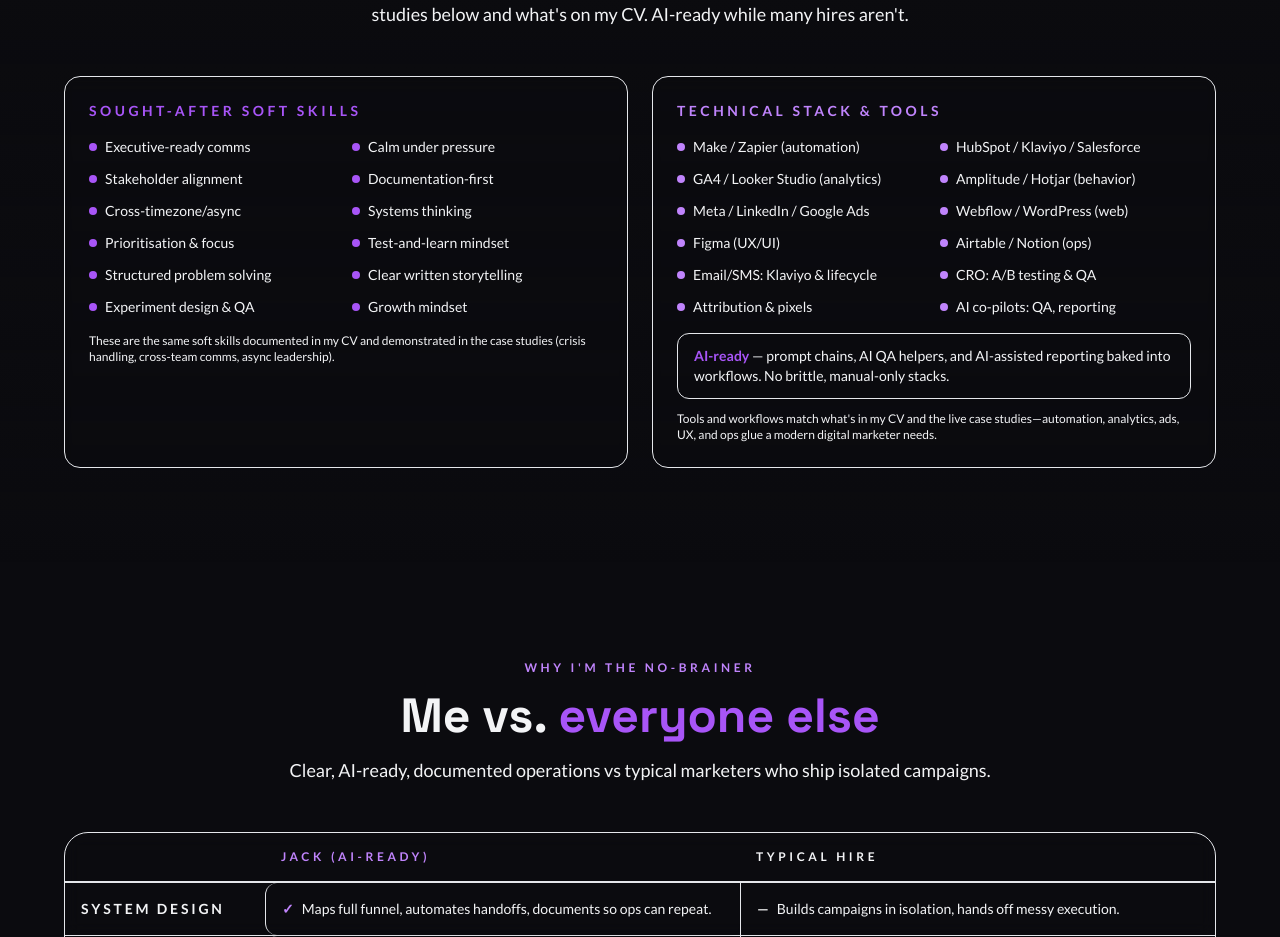
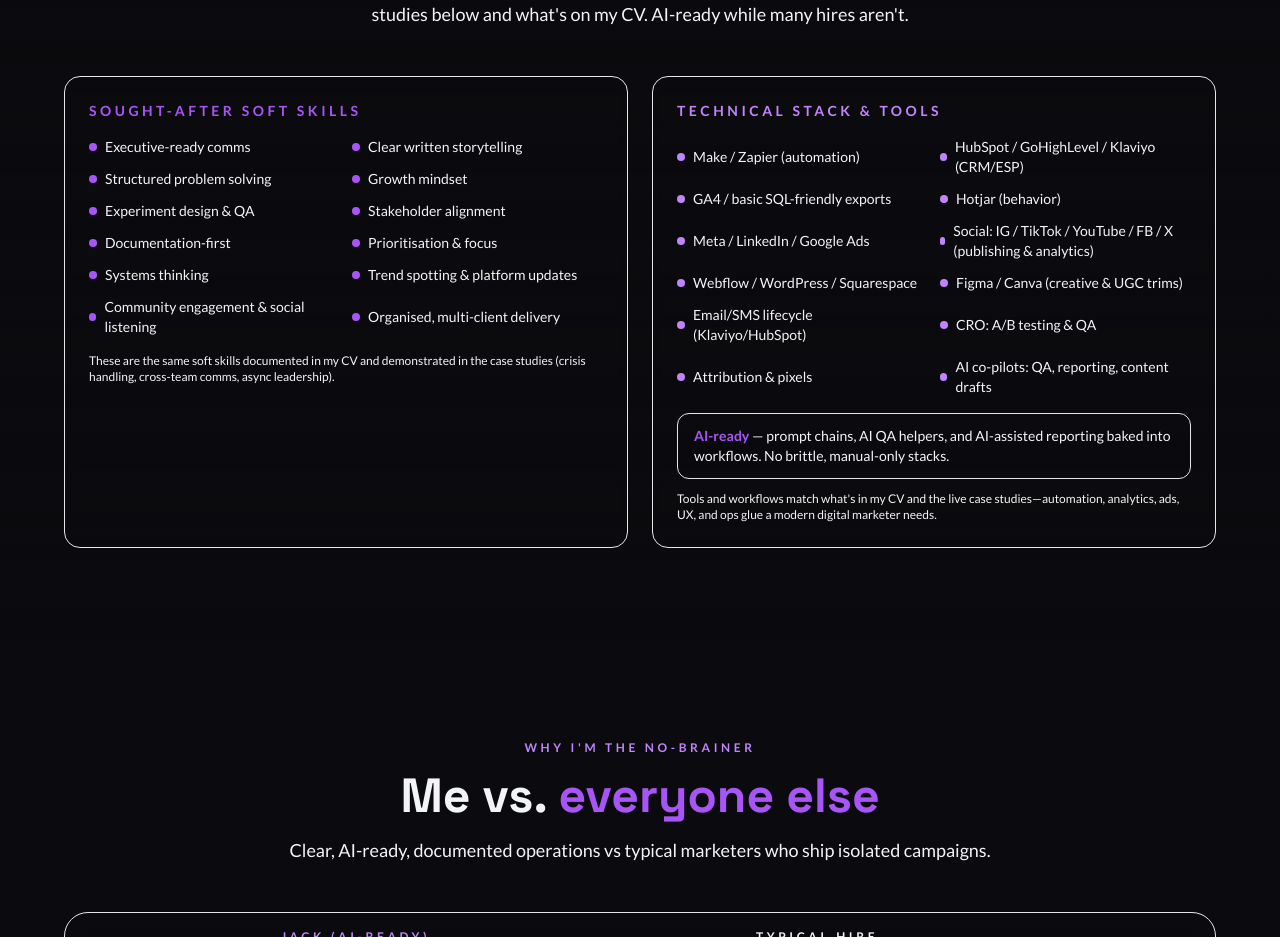
Before and after one commit to Dezzi94/portfolio-site, a Next.js app: page / in a window 1280 px wide. Shown: the part 4020-4957 px from the top of the page. Built offline with nearby package versions, Linux system fonts and the light colour scheme.

Commit message:
Align skills with actual stack and recruiter asks

```diff
--- a/src/components/HomePageClient.tsx
+++ b/src/components/HomePageClient.tsx
@@ -548,17 +548,17 @@
                 <div className="grid grid-cols-2 gap-3 text-sm text-foreground/80">
                   {[
                     'Executive-ready comms',
-                    'Calm under pressure',
+                    'Clear written storytelling',
+                    'Structured problem solving',
+                    'Growth mindset',
+                    'Experiment design & QA',
                     'Stakeholder alignment',
                     'Documentation-first',
-                    'Cross-timezone/async',
+                    'Prioritisation & focus',
                     'Systems thinking',
-                    'Prioritisation & focus',
-                    'Test-and-learn mindset',
-                    'Structured problem solving',
-                    'Clear written storytelling',
-                    'Experiment design & QA',
-                    'Growth mindset'
+                    'Trend spotting & platform updates',
+                    'Community engagement & social listening',
+                    'Organised, multi-client delivery'
                   ].map((skill) => (
                     <div key={skill} className="flex items-center gap-2">
                       <span className="h-2 w-2 rounded-full bg-brand-secondary"></span>
@@ -576,17 +576,17 @@
                 <div className="grid grid-cols-2 gap-3 text-sm text-foreground/80">
                   {[
                     'Make / Zapier (automation)',
-                    'HubSpot / Klaviyo / Salesforce',
-                    'GA4 / Looker Studio (analytics)',
-                    'Amplitude / Hotjar (behavior)',
+                    'HubSpot / GoHighLevel / Klaviyo (CRM/ESP)',
+                    'GA4 / basic SQL-friendly exports',
+                    'Hotjar (behavior)',
                     'Meta / LinkedIn / Google Ads',
-                    'Webflow / WordPress (web)',
-                    'Figma (UX/UI)',
-                    'Airtable / Notion (ops)',
-                    'Email/SMS: Klaviyo & lifecycle',
+                    'Social: IG / TikTok / YouTube / FB / X (publishing & analytics)',
+                    'Webflow / WordPress / Squarespace',
+                    'Figma / Canva (creative & UGC trims)',
+                    'Email/SMS lifecycle (Klaviyo/HubSpot)',
                     'CRO: A/B testing & QA',
                     'Attribution & pixels',
-                    'AI co-pilots: QA, reporting'
+                    'AI co-pilots: QA, reporting, content drafts'
                   ].map((tool) => (
                     <div key={tool} className="flex items-center gap-2">
                       <span className="h-2 w-2 rounded-full bg-brand-primary"></span>
```
